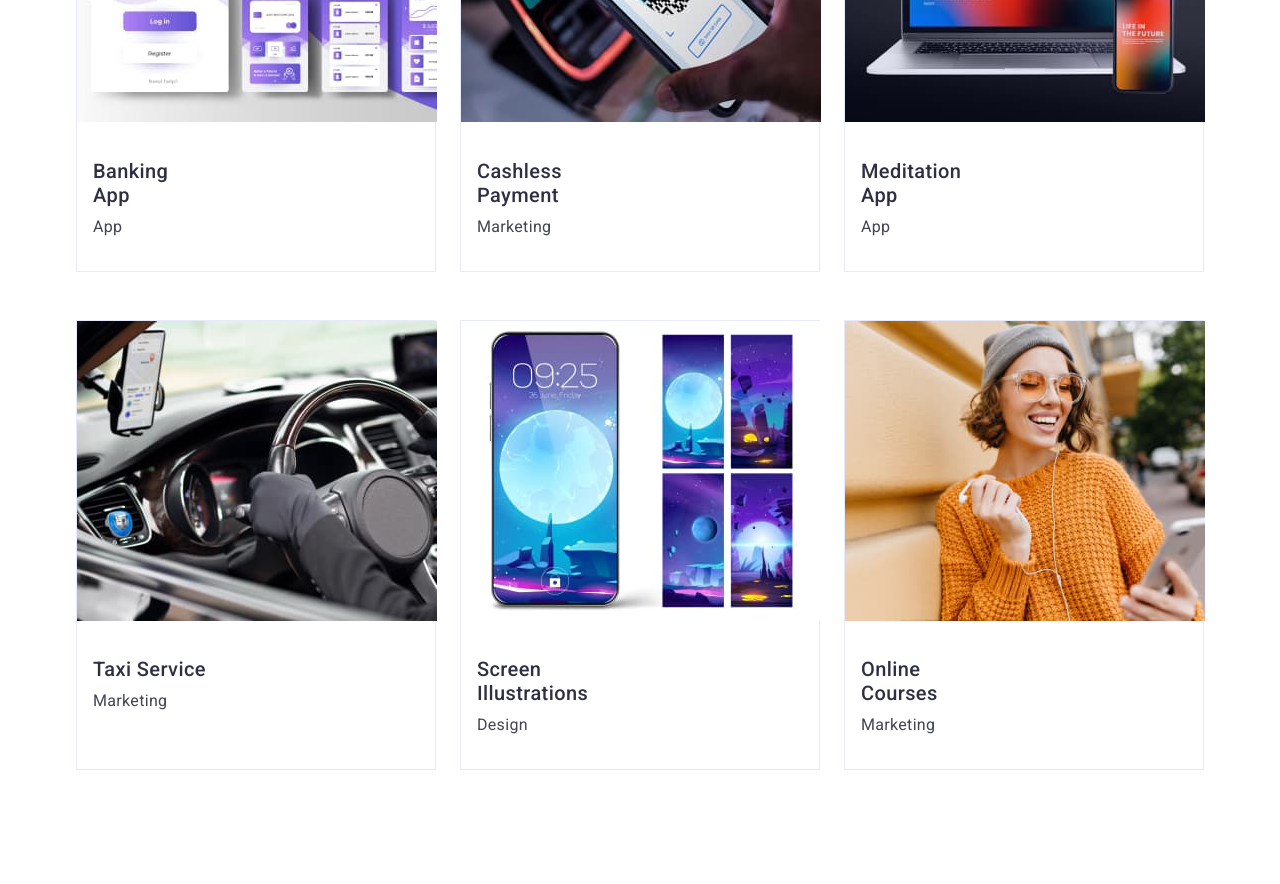
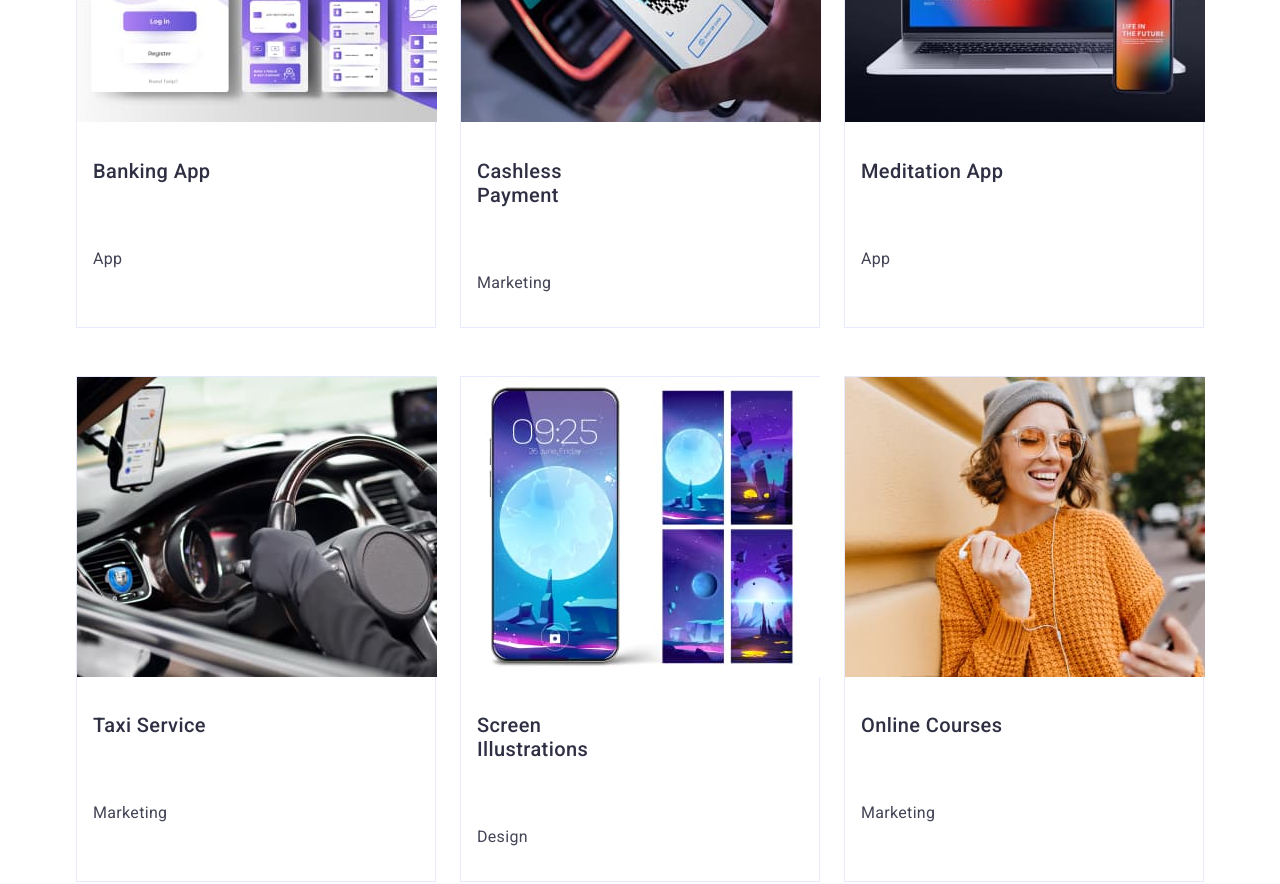
Before and after one commit to YuliiaChernysheva/goit-markup-hw-03, a plain HTML site: page index.html in a window 1280 px wide. Shown: the part 2480-3364 px from the top of the page. Drawn offline with nearby package versions, Linux system fonts and the light colour scheme.

Commit message:
update sctyles.css

```diff
--- a/css/styles.css
+++ b/css/styles.css
@@ -290,7 +290,7 @@ p {
   line-height: 1.2;
   letter-spacing: 0.02em;
   color: #2e2f42;
-  padding: 32px 226px 8px 16px;
+  padding: 32px 172px 64px 16px;
 }
 
 .portfolio-item-text {
```
